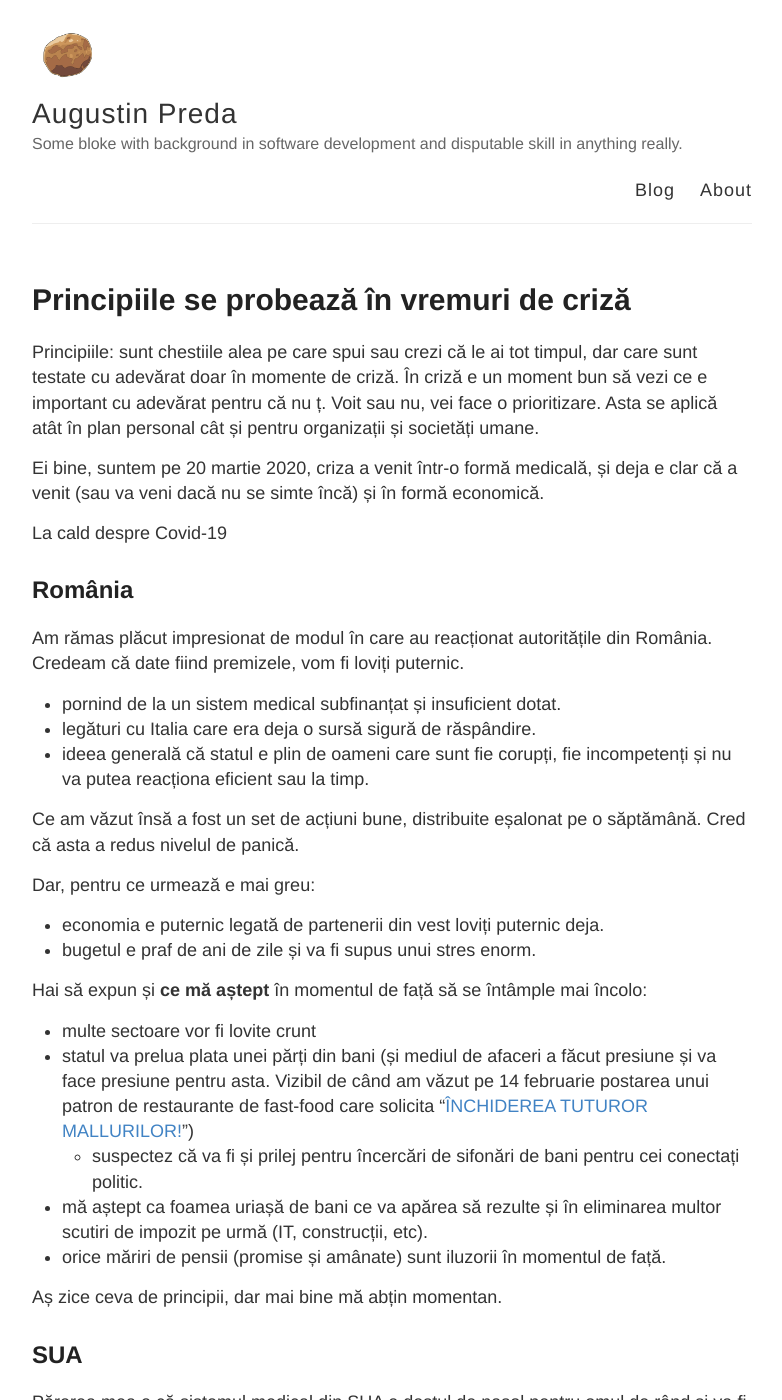
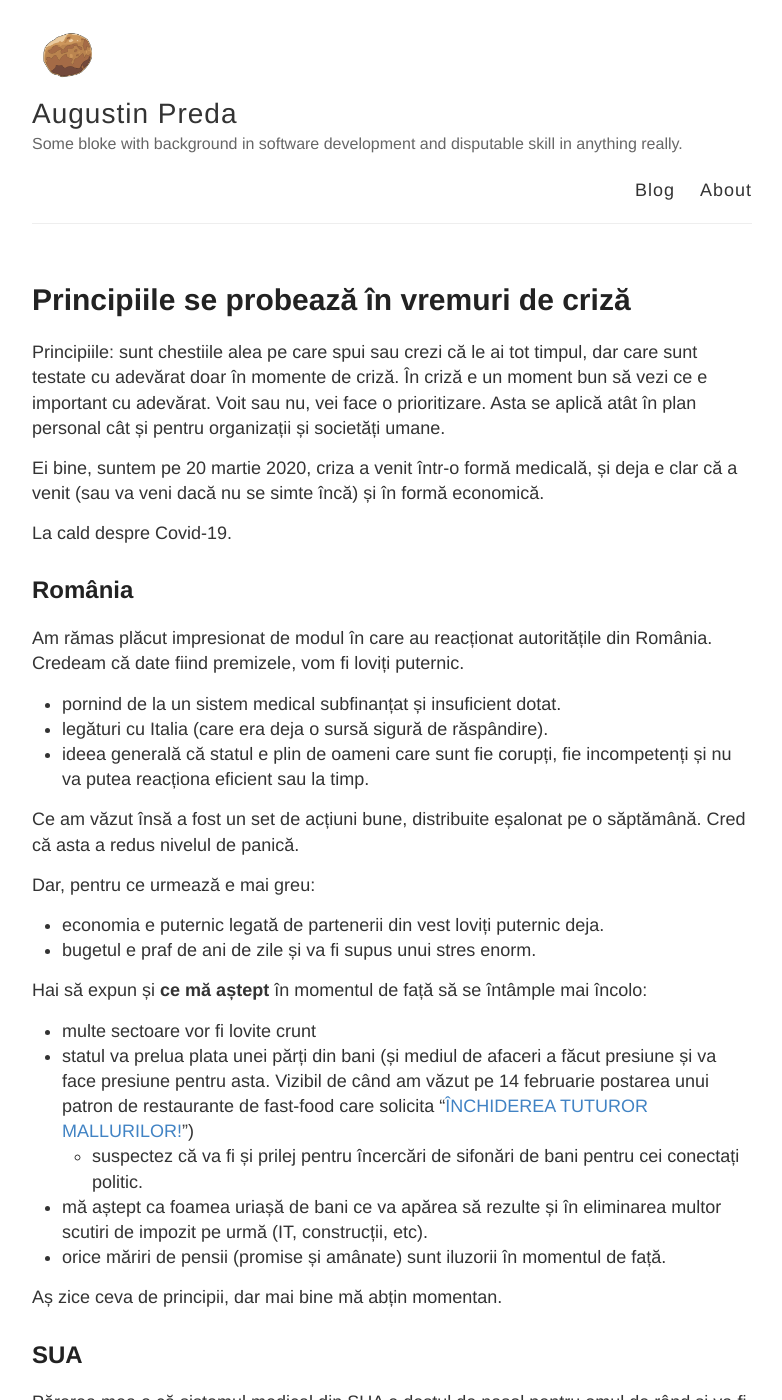
Before and after one commit to dezGusty/dezGusty.github.io, a Jekyll site: the page built from _posts/2020-03-20-in-vremuri-de-criza-principii.md, in a window 1280 px wide and 1400 px high. Shown: the whole window, without its empty margins (248-1030 px from the left). Built offline with Jekyll 4.4.1, drawn with Linux system fonts in a browser that asks for light colours; some of the changed text lies outside the part shown.

Commit message:
corrections

```diff
--- a/_posts/2020-03-20-in-vremuri-de-criza-principii.md
+++ b/_posts/2020-03-20-in-vremuri-de-criza-principii.md
@@ -4,19 +4,19 @@ title: Principiile se probează în vremuri de criză
 ---
 
 Principiile: sunt chestiile alea pe care spui sau crezi că le ai tot timpul, dar care sunt testate cu adevărat doar în momente de criză.
-În criză e un moment bun să vezi ce e important cu adevărat pentru că nu ț. Voit sau nu, vei face o prioritizare.
+În criză e un moment bun să vezi ce e important cu adevărat. Voit sau nu, vei face o prioritizare.
 Asta se aplică atât în plan personal cât și pentru organizații și societăți umane.
 
 Ei bine, suntem pe 20 martie 2020, criza a venit într-o formă medicală, și deja e clar că a venit (sau va veni dacă nu se simte încă) și în formă economică.
 
-La cald despre Covid-19
+La cald despre Covid-19.
 
 ## România
 
 Am rămas plăcut impresionat de modul în care au reacționat autoritățile din România. Credeam că date fiind premizele, vom fi loviți puternic.
 
 - pornind de la un sistem medical subfinanțat și insuficient dotat.
-- legături cu Italia care era deja o sursă sigură de răspândire.
+- legături cu Italia (care era deja o sursă sigură de răspândire).
 - ideea generală că statul e plin de oameni care sunt fie corupți, fie incompetenți și nu va putea reacționa eficient sau la timp.
 
 Ce am văzut însă a fost un set de acțiuni bune, distribuite eșalonat pe o săptămână. Cred că asta a redus nivelul de panică.
```
Also changed, not shown: other parts of _posts/2020-03-20-in-vremuri-de-criza-principii.md (+1 -1 lines).
